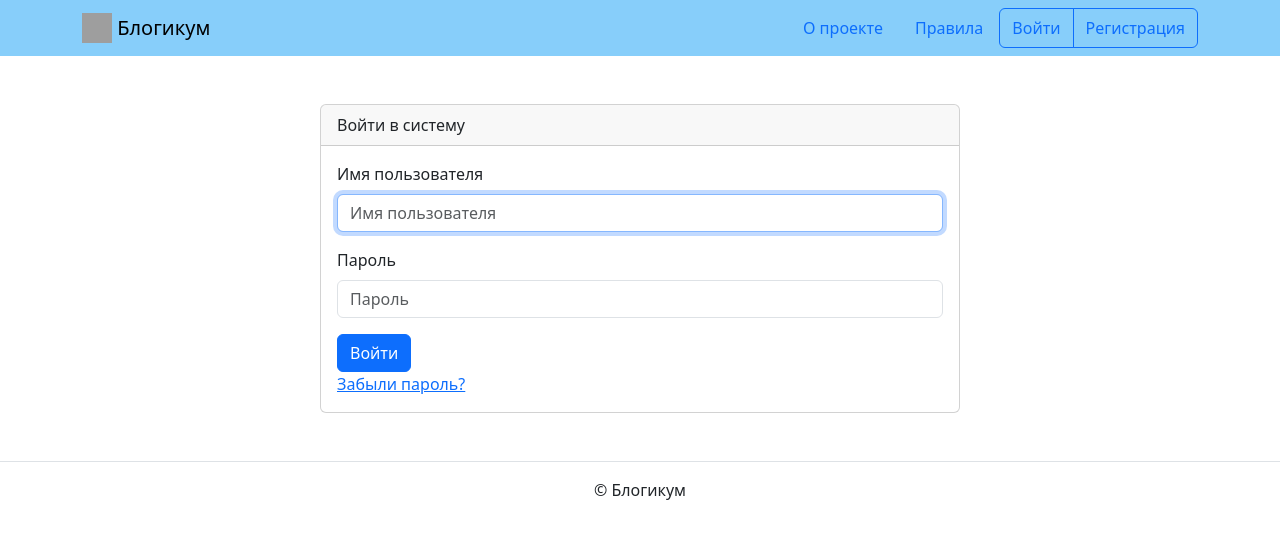
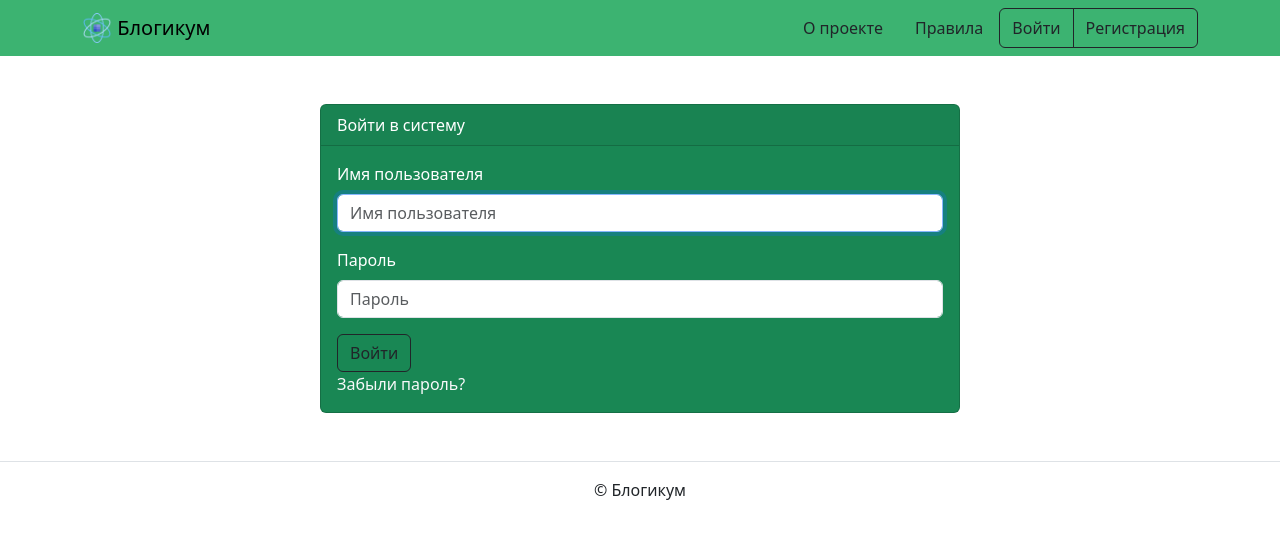
Before and after one commit to IvanMay4/django_sprint4, a Django app: page /auth/login/ in a window 1280 px wide. Shown: the top 539 px of the page. Run offline with Django 5.2, Linux system fonts and the light colour scheme; parts of the project's set-up code (start-up, migrations or seed data) failed here and were passed over; some libraries are stand-ins or nearby versions; grey boxes are pictures that could not be loaded.

Commit message:
Оформление
Изменение оформление на сайте

```diff
--- a/blogicum/static/css/style.css
+++ b/blogicum/static/css/style.css
@@ -1,5 +1,9 @@
 /* static/css/style.css */
 body {
-    background-color: lightblue;
+    background-color: mediumseagreen;
     font-family: Arial;
 }
+
+button:isvalid {
+
+}
--- a/blogicum/templates/blog/create.html
+++ b/blogicum/templates/blog/create.html
@@ -11,7 +11,7 @@
 {% endblock %}
 {% block content %}
   <div class="col d-flex justify-content-center">
-    <div class="card" style="width: 40rem;">
+    <div class="card text-bg-success" style="width: 40rem;">
       <div class="card-header">
         {% if '/edit/' in request.path %}
           Редактирование публикации
@@ -38,7 +38,7 @@
               <p>{{ form.instance.text|linebreaksbr }}</p>
             </article>
           {% endif %}
-          {% bootstrap_button button_type="submit" content="Отправить" %}
+          <button type="submit" class="btn btn-outline-dark">Отправить</button>
         </form>
       </div>
     </div>
--- a/blogicum/templates/blog/profile.html
+++ b/blogicum/templates/blog/profile.html
@@ -13,8 +13,8 @@
     <ul class="list-group list-group-horizontal justify-content-center">
       {% if user.is_authenticated and user == profile %}
       <div class="mb-3">
-        <a href="{% url 'blog:profile_edit' profile.username %}">Редактировать профиль</a>
-        <a href="{% url 'password_change' %}" class="btn btn-sm btn-secondary">
+        <a href="{% url 'blog:profile_edit' profile.username %}" class="btn btn-outline-dark">Редактировать профиль</a>
+        <a href="{% url 'password_change' %}" class="btn btn-sm btn-dark">
           Изменить пароль
         </a>
       </div>
--- a/blogicum/templates/blog/profile_edit.html
+++ b/blogicum/templates/blog/profile_edit.html
@@ -3,6 +3,6 @@
 <form method="post">
   {% csrf_token %}
   {{ form.as_p }}
-  <button type="submit">Сохранить</button>
+  <button class="btn btn-outline-dark" type="submit">Сохранить</button>
 </form>
 {% endblock %}
--- a/blogicum/templates/includes/header.html
+++ b/blogicum/templates/includes/header.html
@@ -1,6 +1,6 @@
 {% load static %}
 <header>
-  <nav class="navbar navbar-light" style="background-color: lightskyblue">
+  <nav class="navbar navbar-light" style="background-color: mediumseagreen">
     <div class="container">
       <a class="navbar-brand" href="{% url 'blog:index' %}">
         <img src="{% static 'img/logo.png' %}" width="30" height="30" class="d-inline-block align-top" alt="">
@@ -9,29 +9,29 @@
       {% with request.resolver_match.view_name as view_name %}
         <ul class="nav  nav-pills">
           <li class="nav-item">
-            <a class="nav-link {% if view_name == 'pages:about' %} text-white {% endif %}" href="{% url 'pages:about' %}">
+            <a class="nav-link link-light text-dark {% if view_name == 'pages:about' %} text-white {% endif %}" href="{% url 'pages:about' %}">
               О проекте
             </a>
           </li>
           <li class="nav-item">
-            <a class="nav-link {% if view_name == 'pages:rules' %} text-white {% endif %}" href="{% url 'pages:rules' %}">
+            <a class="nav-link link-light text-dark {% if view_name == 'pages:rules' %} text-white {% endif %}" href="{% url 'pages:rules' %}">
               Правила
             </a>
           </li>
           {% if user.is_authenticated %}
             <div class="btn-group" role="group" aria-label="Basic outlined example">
-              <button type="button" class="btn btn-outline-primary"><a class="text-decoration-none text-reset"
+              <button type="button" class="btn btn-outline-dark"><a class="text-decoration-none text-reset"
                   href="{% url 'blog:create_post' %}">Написать пост</a></button>
-              <button type="button" class="btn btn-outline-primary"><a class="text-decoration-none text-reset"
+              <button type="button" class="btn btn-outline-dark"><a class="text-decoration-none text-reset"
                   href="{% url 'blog:profile' user.username %}">{{ user.username }}</a></button>
-              <button type="button" class="btn btn-outline-primary"><a class="text-decoration-none text-reset"
+              <button type="button" class="btn btn-outline-dark"><a class="text-decoration-none text-reset"
                   href="{% url 'logout' %}">Выйти</a></button>
             </div>
           {% else %}
             <div class="btn-group" role="group" aria-label="Basic outlined example">
-              <button type="button" class="btn btn-outline-primary"><a class="text-decoration-none text-reset"
+              <button type="button" class="btn btn-outline-dark"><a class="text-decoration-none text-reset"
                   href="{% url 'login' %}">Войти</a></button>
-              <button type="button" class="btn btn-outline-primary"><a class="text-decoration-none text-reset"
+              <button type="button" class="btn btn-outline-dark"><a class="text-decoration-none text-reset"
                   href="{% url 'registration' %}">Регистрация</a></button>
             </div>
           {% endif %}
--- a/blogicum/templates/includes/post_card.html
+++ b/blogicum/templates/includes/post_card.html
@@ -20,8 +20,8 @@
         </small>
       </h6>
       <p class="card-text">{{ post.text|truncatewords:10 }}</p>
-      <a href="{% url 'blog:post_detail' post.id %}" class="card-link">Читать полный текст</a>
-      <a href="{% url 'blog:post_detail' post.id %}" class="card-link text-muted">Комментарии ({{ post.comment_count }})</a>
+      <a href="{% url 'blog:post_detail' post.id %}" class="card-link btn btn-outline-dark">Читать полный текст</a>
+      <a href="{% url 'blog:post_detail' post.id %}" class="card-link btn btn-outline-dark text-muted">Комментарии ({{ post.comment_count }})</a>
     </div>
   </div>
 </div>
--- a/blogicum/templates/pages/about.html
+++ b/blogicum/templates/pages/about.html
@@ -4,7 +4,7 @@
 {% endblock %}
 {% block content %}
   <div class="col d-flex justify-content-center">
-    <div class="card" style="width: 40rem;">
+    <div class="card text-bg-success" style="width: 40rem;">
       <div class="card-header">
         О проекте
       </div>
--- a/blogicum/templates/pages/rules.html
+++ b/blogicum/templates/pages/rules.html
@@ -4,7 +4,7 @@
 {% endblock %}
 {% block content %}
   <div class="col d-flex justify-content-center">
-    <div class="card" style="width: 40rem;">
+    <div class="card text-bg-success" style="width: 40rem;">
       <div class="card-header">
         Правила сайта
       </div>
--- a/blogicum/templates/registration/login.html
+++ b/blogicum/templates/registration/login.html
@@ -16,7 +16,7 @@
     {% endif %}
   {% endif %}
   <div class="col d-flex justify-content-center">
-    <div class="card" style="width: 40rem;">
+    <div class="card card text-bg-success" style="width: 40rem;">
       <div class="card-header">
         Войти в систему
       </div>
@@ -25,10 +25,10 @@
           {% csrf_token %}
           {% bootstrap_form form %}
           <input type="hidden" name="next" value="{{ next }}">
-          {% bootstrap_button button_type="submit" content="Войти" %}
+          <button type="submit" class="btn btn-outline-dark">Войти</button>
         </form>
         <div>
-          <a href="{% url 'password_reset' %}">Забыли пароль?</a>
+          <a class="nav-link text-light" href="{% url 'password_reset' %}">Забыли пароль?</a>
         </div>
       </div>
     </div>
--- a/blogicum/templates/registration/password_change_done.html
+++ b/blogicum/templates/registration/password_change_done.html
@@ -1,12 +1,12 @@
 {% extends "base.html" %}
 {% block content %}
   <div class="col d-flex justify-content-center">
-    <div class="card" style="width: 40rem;">
+    <div class="card text-bg-success" style="width: 40rem;">
       <div class="card-header">
         Пароль успешно изменён!
       </div>
       <div class="card-body">
-        <p><a href="{% url 'blog:index' %}">На главную</a></p>
+        <p><a href="{% url 'blog:index' %}" class="btn btn-outline-dark">На главную</a></p>
       </div>
     </div>
   </div>
--- a/blogicum/templates/registration/password_change_form.html
+++ b/blogicum/templates/registration/password_change_form.html
@@ -2,7 +2,7 @@
 {% load django_bootstrap5 %}
 {% block content %}
   <div class="col d-flex justify-content-center">
-    <div class="card col-4 m-3">
+    <div class="card text-bg-success col-4 m-3">
       <div class="card-header">
         Поменять пароль
       </div>
@@ -10,7 +10,7 @@
         <form method="post">
           {% csrf_token %}
           {% bootstrap_form form %}
-          {% bootstrap_button button_type="submit" content="Поменять пароль" %}
+          <button type="submit" class="btn btn-outline-dark">Поменять пароль</button>
         </form>
       </div>
     </div>
--- a/blogicum/templates/registration/password_reset_done.html
+++ b/blogicum/templates/registration/password_reset_done.html
@@ -1,7 +1,7 @@
 {% extends "base.html" %}
 {% block content %}
   <div class="col d-flex justify-content-center">
-    <div class="card" style="width: 40rem;">
+    <div class="card text-bg-success" style="width: 40rem;">
       <div class="card-header">
         Письмо с инструкциями по восстановлению пароля отправлено
       </div>
@@ -16,7 +16,7 @@
           убедитесь, что вы ввели адрес с которым вы зарегистрировались,
           и проверьте папку со спамом.
         </p>
-        <p class="text-center"><a href="{% url 'blog:index' %}">На главную</a></p>
+        <p class="text-center"><a class="nav-link link-dark text-light" href="{% url 'blog:index' %}">На главную</a></p>
       </div>
     </div>
   </div>
--- a/blogicum/templates/registration/password_reset_form.html
+++ b/blogicum/templates/registration/password_reset_form.html
@@ -2,7 +2,7 @@
 {% load django_bootstrap5 %}
 {% block content %}
   <div class="col d-flex justify-content-center">
-    <div class="card col-4 m-3">
+    <div class="card text-bg-success col-4 m-3">
       <div class="card-header">
         Отправить письмо для сброса пароля
       </div>
@@ -10,7 +10,7 @@
         <form method="post">
           {% csrf_token %}
           {% bootstrap_form form %}
-          {% bootstrap_button button_type="submit" content="Отправить письмо" %}
+          <button type="submit" class="btn btn-outline-dark">Отправить письмо</button>
         </form>
       </div>
     </div>
--- a/blogicum/templates/registration/registration.html
+++ b/blogicum/templates/registration/registration.html
@@ -5,6 +5,6 @@
 <form method="post">
     {% csrf_token %}
     {{ form.as_p }}
-    <button type="submit">Зарегистрироваться</button>
+    <button class="btn btn-outline-dark" type="submit">Зарегистрироваться</button>
 </form>
 {% endblock %}
```
Also changed, not shown: blogicum/static/img/fav/favicon.ico (added), blogicum/static/img/logo.png (added).
